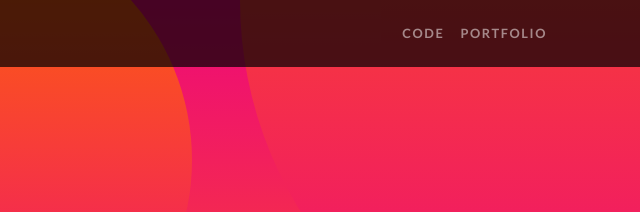
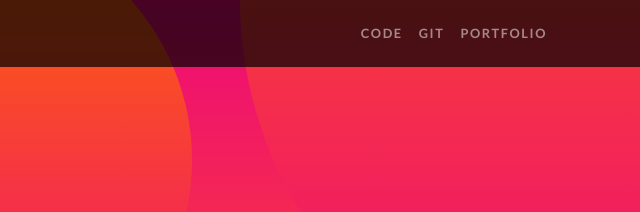
Before and after one commit to ASTR0NAUTJ0NES/TacoCaTChallengeSite, a website: page TacoCaTChallengeSite/index.html in a window 1280 px wide. Shown: the top 212 px of the page, 640-1280 px from the left. Drawn offline with Linux system fonts and the light colour scheme.

Commit message:
updated git

```diff
--- a/TacoCaTChallengeSite/index.html
+++ b/TacoCaTChallengeSite/index.html
@@ -39,6 +39,9 @@
                 <ul class="navbar-nav ml-auto">
                     <li class="nav-item">
                         <a class="nav-link" href="Code.html">Code</a>
+                    </li>
+                    <li class="nav-item">
+                        <a class="nav-link" href="https://github.com/ASTR0NAUTJ0NES/TacoCaTChallengeSite">Git</a>
                     </li>
                     <li class="nav-item">
                         <a class="nav-link" href="https://www.andrewalbaneseportfolio.com/">Portfolio</a>
```
